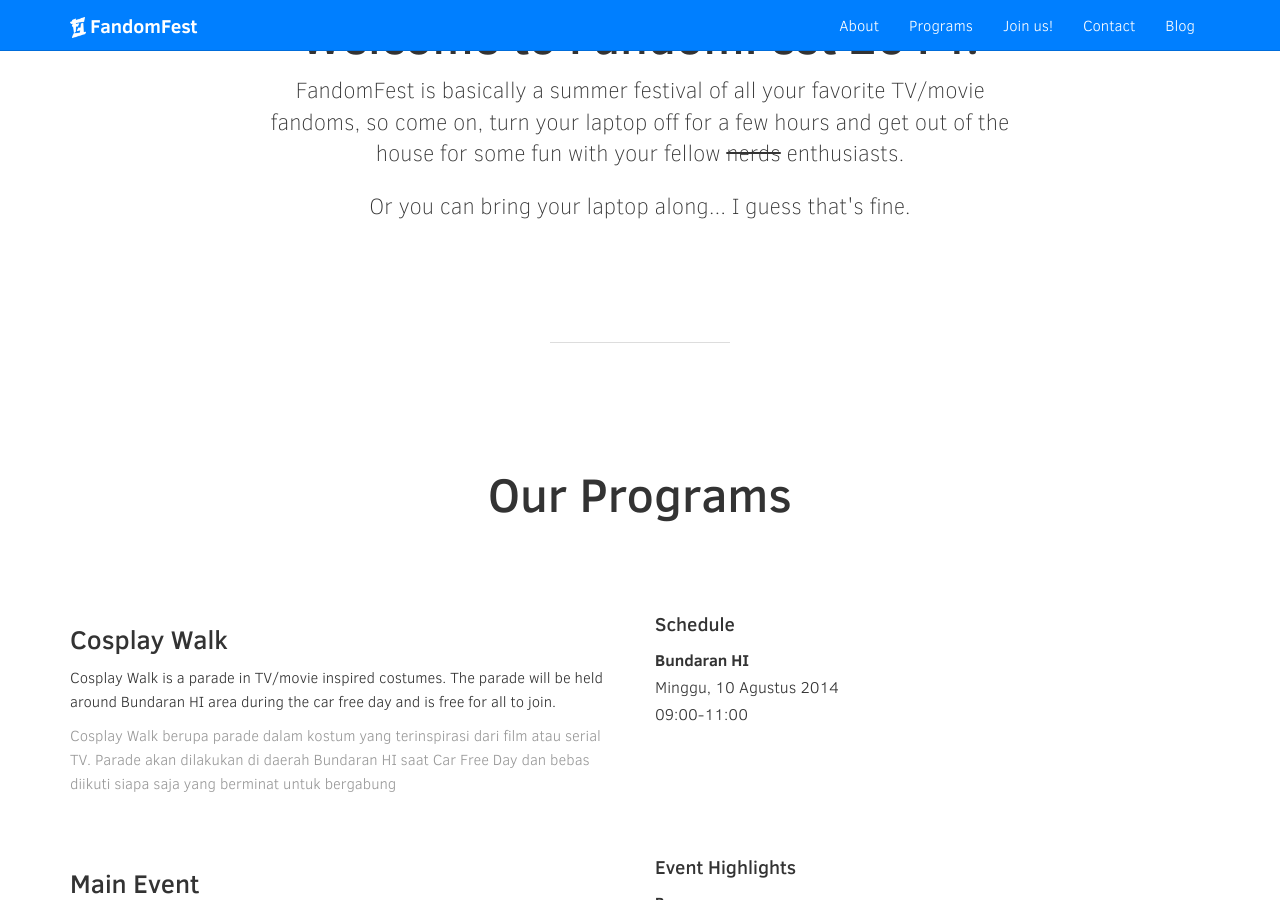
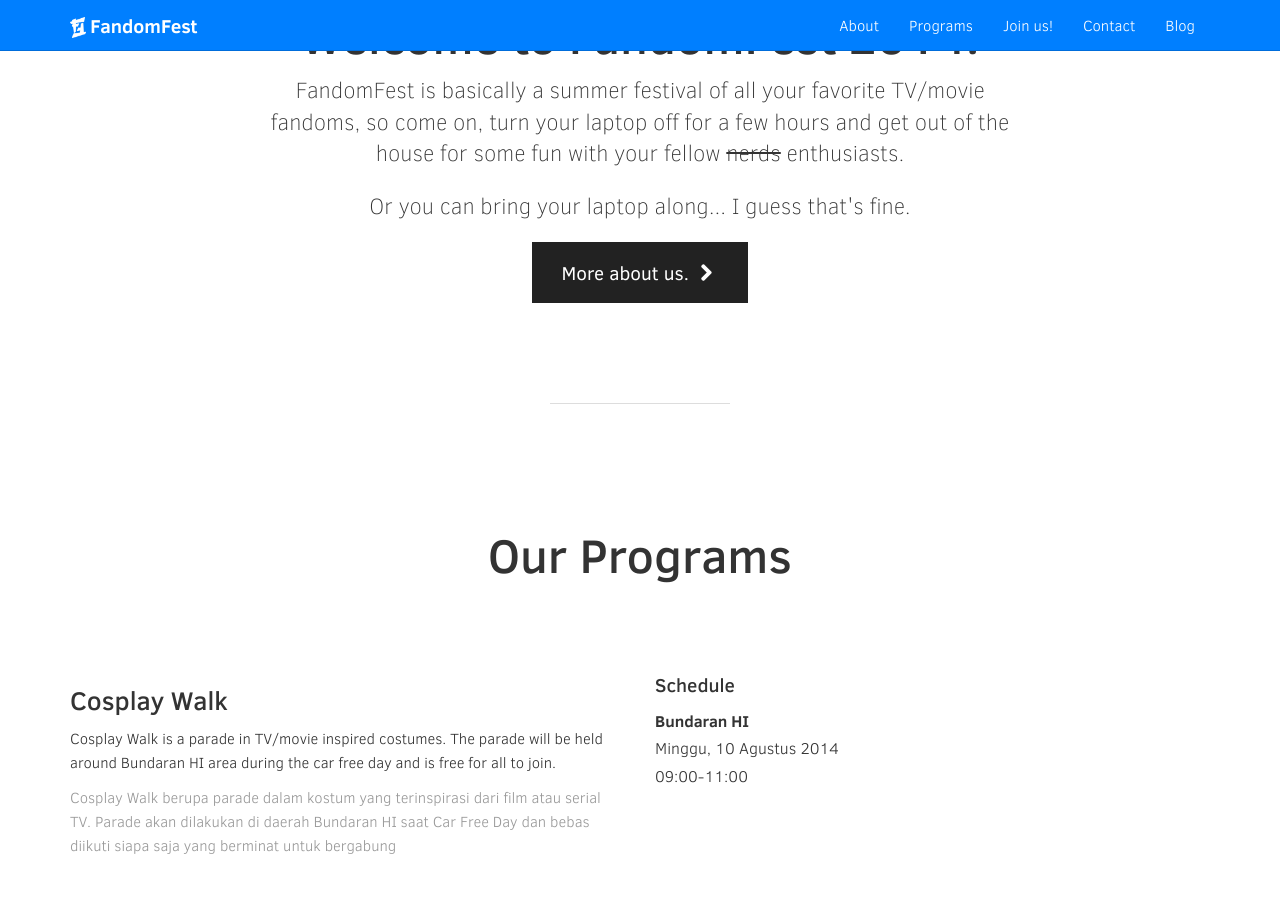
Before and after one commit to resir014/fandom-fest, a Jekyll site: the page built from index.html, in a window 1280 px wide and 900 px high, scrolled down 985 px. Built offline with Jekyll 4.4.1, drawn with Linux system fonts in a browser that asks for light colours; nearby versions of some CDN libraries.

Commit message:
The Commit Syndrome, part trois.

```diff
--- a/_includes/home/welcome.html
+++ b/_includes/home/welcome.html
@@ -6,6 +6,10 @@
                 <p class="lead">FandomFest is basically a summer festival of all your favorite TV/movie fandoms, so come on, turn your laptop off for a few hours and get out of the house for some fun with your fellow <strike>nerds</strike> enthusiasts.</p>
                 <p class="lead">Or you can bring your laptop along... I guess that's fine.</p>
             </div>
+
+            <div class="featurette-link-wrapper featurette-centered">
+                <a class="btn btn-default btn-lg" href="/about">More about us. <i class="fa fa-chevron-right fa-fw"></i></a>
+            </div>
         </div>
     </div>
 </section>
```
